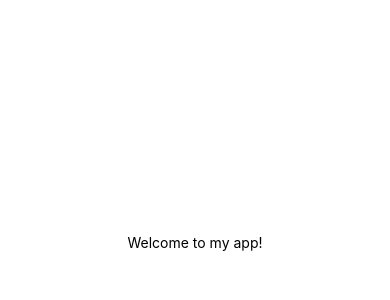
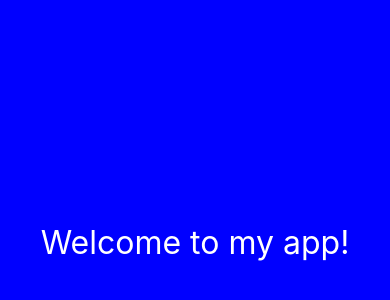
Before and after one commit to JasonFriedman10/Scheduler, a React Native app: screen / in a window 390 px wide. Shown: the part 180-480 px from the top of the page. Built offline with nearby package versions, Linux system fonts and the light colour scheme.

Commit message:
changed background and text color

```diff
--- a/App.js
+++ b/App.js
@@ -14,8 +14,12 @@ export default function App() {
 const styles = StyleSheet.create({
   container: {
     flex: 1,
-    backgroundColor: '#fff',
+    backgroundColor: '#00f',
     alignItems: 'center',
     justifyContent: 'center',
   },
+  textStyle: {
+    color: '#fff',
+    fontSize: 32,
+  }
 });
```
